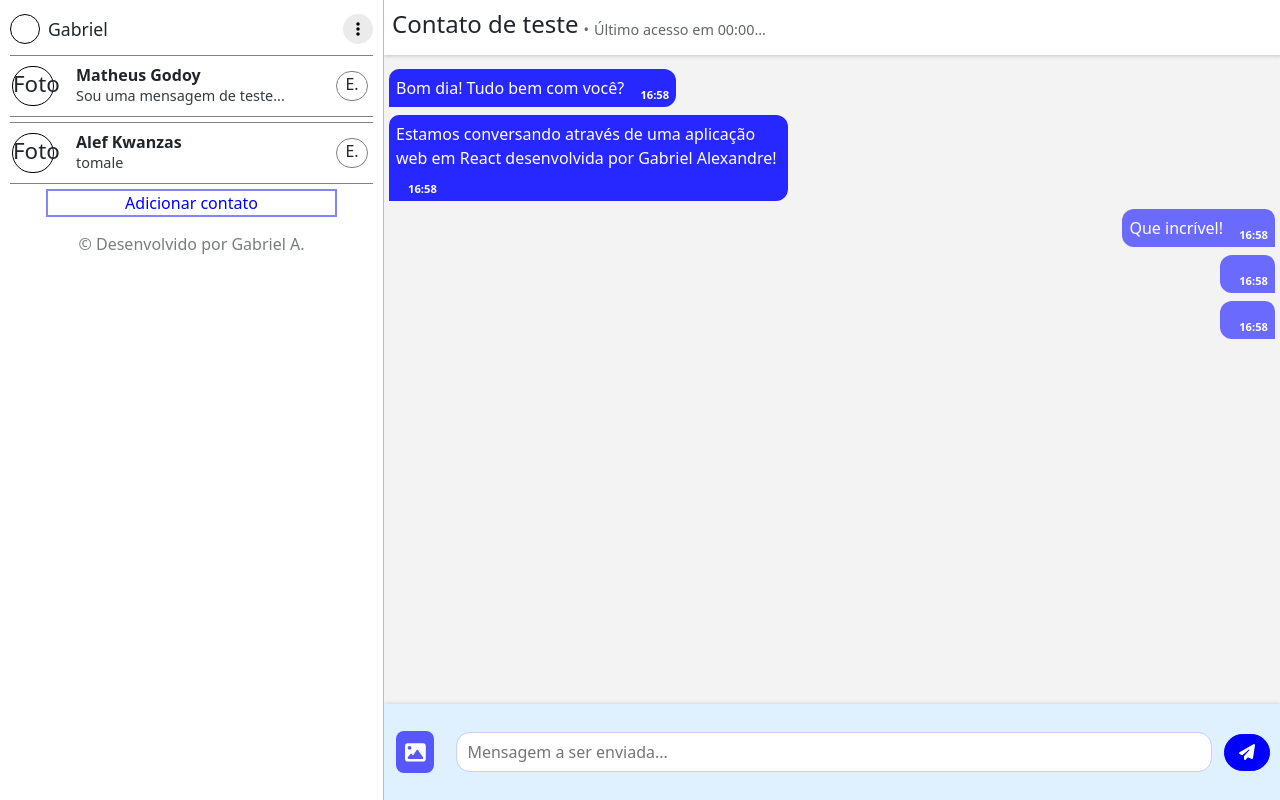
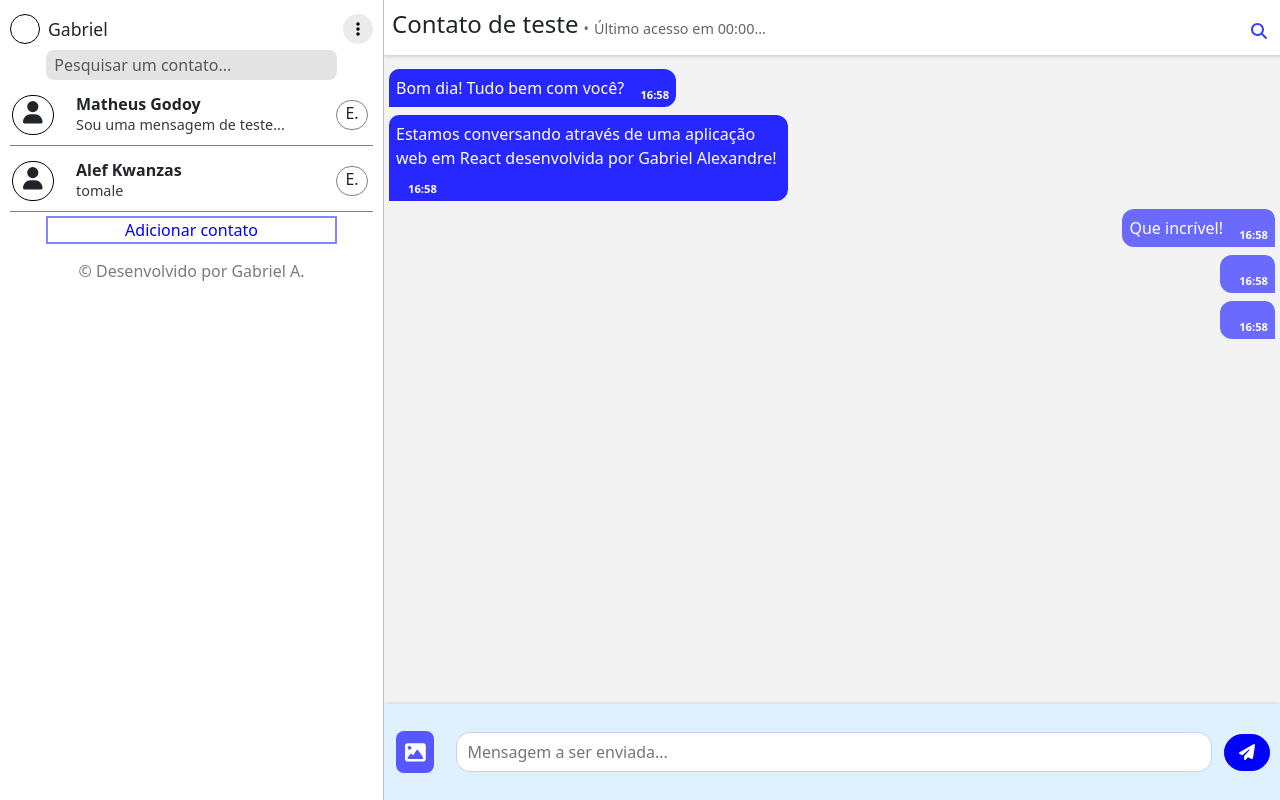
Before and after one commit to Scoorpioon/Tap-and-Send, a React (Create React App) app: page / in a window 1280 px wide. Built offline with nearby package versions, Linux system fonts and the light colour scheme; no server answers.

Commit message:
Adição de barra de pesquisa

```diff
--- a/package.json
+++ b/package.json
@@ -3,6 +3,10 @@
   "version": "0.1.0",
   "private": true,
   "dependencies": {
+    "@fortawesome/fontawesome-svg-core": "^6.4.2",
+    "@fortawesome/free-regular-svg-icons": "^6.4.2",
+    "@fortawesome/free-solid-svg-icons": "^6.4.2",
+    "@fortawesome/react-fontawesome": "^0.2.0",
     "@testing-library/jest-dom": "^5.16.5",
     "@testing-library/react": "^13.4.0",
     "@testing-library/user-event": "^13.5.0",
--- a/src/components/contact.jsx
+++ b/src/components/contact.jsx
@@ -1,5 +1,7 @@
 import React, {useEffect, useContext} from 'react';
 import {DadosDeMensagens} from '../global/mainData';
+import { FontAwesomeIcon } from '@fortawesome/react-fontawesome';
+import { faUser } from '@fortawesome/free-solid-svg-icons';
 import '../styles/contactBar.css';
 
 const Contato = ({nome, texto, id}) => {
@@ -16,7 +18,7 @@ const Contato = ({nome, texto, id}) => {
     return(
         <div className={`_contato`} onClick={selecionarContato}>
             <div className="_info-contato">
-                <span className="foto-contato">Foto</span>
+                <span className="foto-contato"><FontAwesomeIcon icon={faUser} /></span>
                 <div className="textos-contato">
                     <span className="nome-contato">{nome}</span>
                     <span className="mensagem-contato">{texto}</span>
--- a/src/components/generalPopup.jsx
+++ b/src/components/generalPopup.jsx
@@ -1,6 +1,5 @@
 import {useState, useContext} from 'react';
 import { DadosDoUsuario } from '../global/userData';
-import axios from 'axios';
 import '../styles/popups.css'
 
 const AdicionarContato = ({titulo, descricao, campos}) => {
@@ -9,7 +8,7 @@ const AdicionarContato = ({titulo, descricao, campos}) => {
 
     const enviarNovosDadosContato = (evento) => {
         evento.preventDefault();
-        axios.post('http://localhost:1337/test', {dadosContato}).catch((erro) => console.log(`Erro ao adicionar contato: ${erro}`))
+        /* axios.post('http://localhost:1337/test', {dadosContato}).catch((erro) => console.log(`Erro ao adicionar contato: ${erro}`)) */
     };
 
     return(
--- a/src/components/page-elements/contactBar.jsx
+++ b/src/components/page-elements/contactBar.jsx
@@ -3,7 +3,7 @@ import { DadosDeMensagens } from '../../global/mainData'
 import {DadosDoUsuario} from '../../global/userData'
 import CaixaPerfil from './userSection';
 import Contato from '../contact';
-import Popup from '../generalPopup';
+import BarraDePesquisa from '../searchBar';
 import '../../styles/contactBar.css';
 
 const BarraContatos = () => {
@@ -14,8 +14,8 @@ const BarraContatos = () => {
 
     useEffect(() => {
       console.log('Contatos: ', contatos);
-      console.log(dadosUsuario)
-    })
+      console.log(dadosUsuario);
+    });
 
     const adicionarContato = () => {
       setarContato((contatosAnt) => [...contatosAnt, {
@@ -35,6 +35,7 @@ const BarraContatos = () => {
     return(
         <aside className="_contactBar">
             <CaixaPerfil nomeUsuario={dadosUsuario.nome} />
+            <BarraDePesquisa Placeholder="Pesquisar um contato..." tipo="Barra" />
             {contatos.map((contato) => {return <Contato key={contato.id} nome={contato.nome} texto={contato.mensagem} id={contato.id} style={{backgroundColor: 'red'}} />})}
             <div className="temporaryBottomContainer">
               <button onClick={popupContato}>Adicionar contato</button>
--- a/src/components/page-elements/messageHeader.jsx
+++ b/src/components/page-elements/messageHeader.jsx
@@ -1,12 +1,19 @@
 import React from 'react';
+import BarraDePesquisa from '../searchBar';
 import '../../styles/messageHeader.css';
 
 const CabecalhoMensagem = ({nomeContato}) => {
     return(
-    <div className="_cabecalho-mensagens">
-        <h4>{nomeContato}</h4>
-        <span className="lastSeen">Último acesso em 00:00...</span>
-    </div>
+    <header className="_cabecalho-mensagens">
+        <div className="info">
+            <h4>{nomeContato}</h4>
+            <span className="lastSeen">Último acesso em 00:00...</span>
+        </div>
+
+        <div className="lateral">
+            <BarraDePesquisa Placeholder="Pesquisar por mensagens..." tipo="Click" />
+        </div>
+    </header>
     )
 };
 
--- /dev/null
+++ b/src/components/searchBar.jsx
@@ -0,0 +1,21 @@
+import {useState} from 'react';
+import { FontAwesomeIcon } from '@fortawesome/react-fontawesome';
+import {faMagnifyingGlass, faXmark} from '@fortawesome/free-solid-svg-icons';
+import '../styles/searchBar.css';
+
+const BarraDePesquisa = ({Placeholder, tipo, botao}) => {
+    const [barraVisivel, alterarVisibilidade] = useState();
+
+    const aparecerBarra = () => {
+        return barraVisivel ? alterarVisibilidade(false) : alterarVisibilidade(true);
+    }
+
+    return(
+        <>
+            {tipo === 'Barra' || barraVisivel ? <input type="text" className="searchBar" placeholder={Placeholder} onAnimationStart={(e) => {console.log('Animação!')}} /> : null}
+            {tipo === 'Click' ? <button className={`lupa`} onClick={aparecerBarra}>{!barraVisivel ? <FontAwesomeIcon icon={faMagnifyingGlass} /> : <FontAwesomeIcon icon={faXmark} />}</button> : null}
+        </>
+    );
+};
+
+export default BarraDePesquisa;
--- a/src/styles/App.css
+++ b/src/styles/App.css
@@ -2,6 +2,7 @@
   box-sizing: border-box;
   padding: 0;
   margin: 0;
+  outline-color: rgb(174, 255, 174);
 }
 
 body {
--- a/src/styles/contactBar.css
+++ b/src/styles/contactBar.css
@@ -15,11 +15,9 @@
     position: relative;
     justify-content: center;
     align-items: center;
-    margin: 5px 0;
+    margin: 4px 0;
     height: 62px;
     padding: 2px;
-
-    border-top: 1px solid gray;
     border-bottom: 1px solid gray;
 
     cursor: pointer;
--- a/src/styles/messageHeader.css
+++ b/src/styles/messageHeader.css
@@ -1,6 +1,7 @@
 ._cabecalho-mensagens {
     display: flex;
     align-items: center;
+    justify-content: space-between;
     width: 100%;
     height: 58px;
     padding: 0 8px;
@@ -10,13 +11,31 @@
     margin-bottom: 5px;
 }
 
+h4 {
+    padding: 0;
+    margin: 0;
+}
+
 .lastSeen {
     opacity: .7;
     font-size: .9em;
-    padding-top: 3px;
 }
 
 .lastSeen::before {
     content: '•';
     margin: 0 5px;
 }
+
+.info {
+    display: flex;
+    height: 100%;
+    align-items: center;
+}
+
+.lateral {
+    display: flex;
+    justify-content: end;
+    align-items: center;
+    width: 40%;
+    height: 100%;
+}
--- /dev/null
+++ b/src/styles/searchBar.css
@@ -0,0 +1,24 @@
+.searchBar {
+    padding: 0 8px;
+    border: none;
+    border-radius: 8px;
+    background-color: rgb(228, 228, 228);
+    height: 30px;
+    width: 80%;
+
+}
+
+.searchBar::placeholder {
+    color: rgb(87, 87, 87);
+}
+
+.lupa {
+    width: 50px;
+    background: none;
+    color: rgb(61, 61, 255);
+/*     border: 1px solid rgb(61, 61, 255); */
+    border: none;
+    border-radius: 40px;
+    width: 26px;
+    height: 20px;
+}
```
Also changed, not shown: 8 other files (tests, documents, lock files or other folders).
